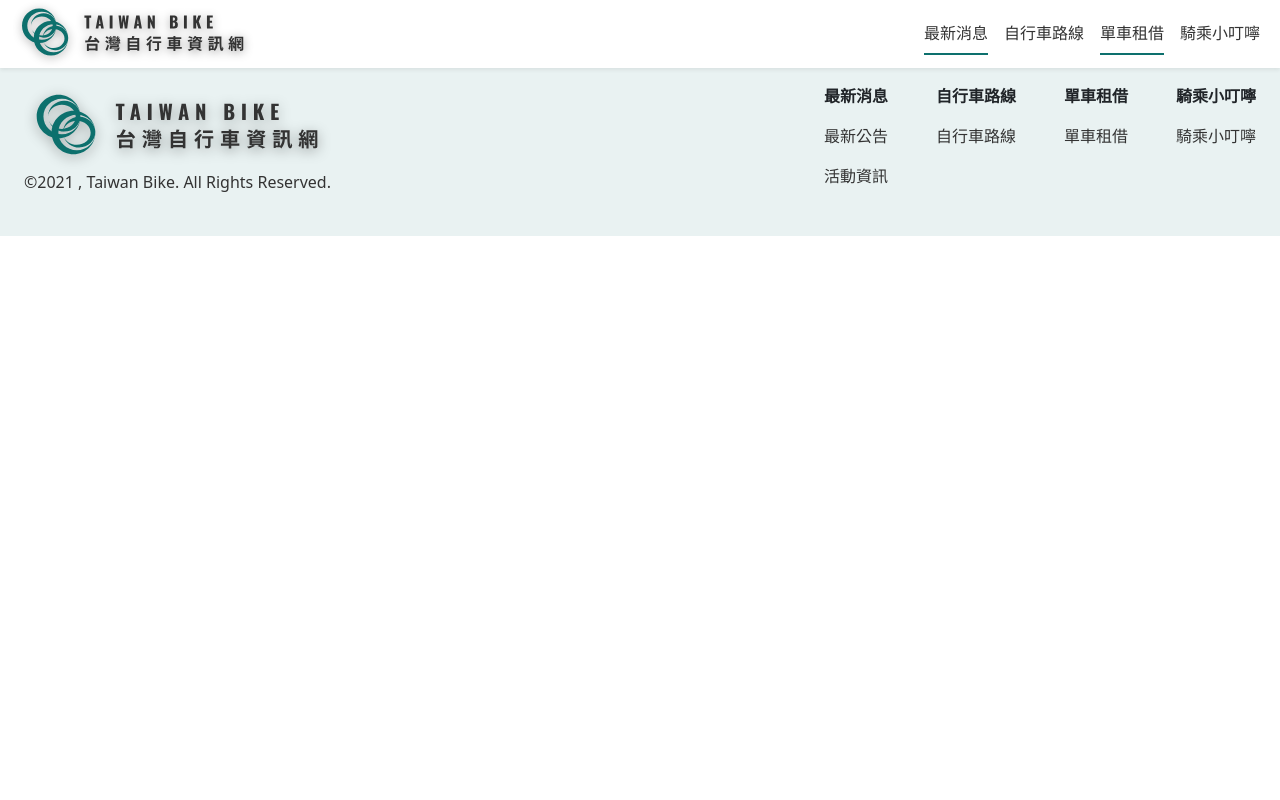
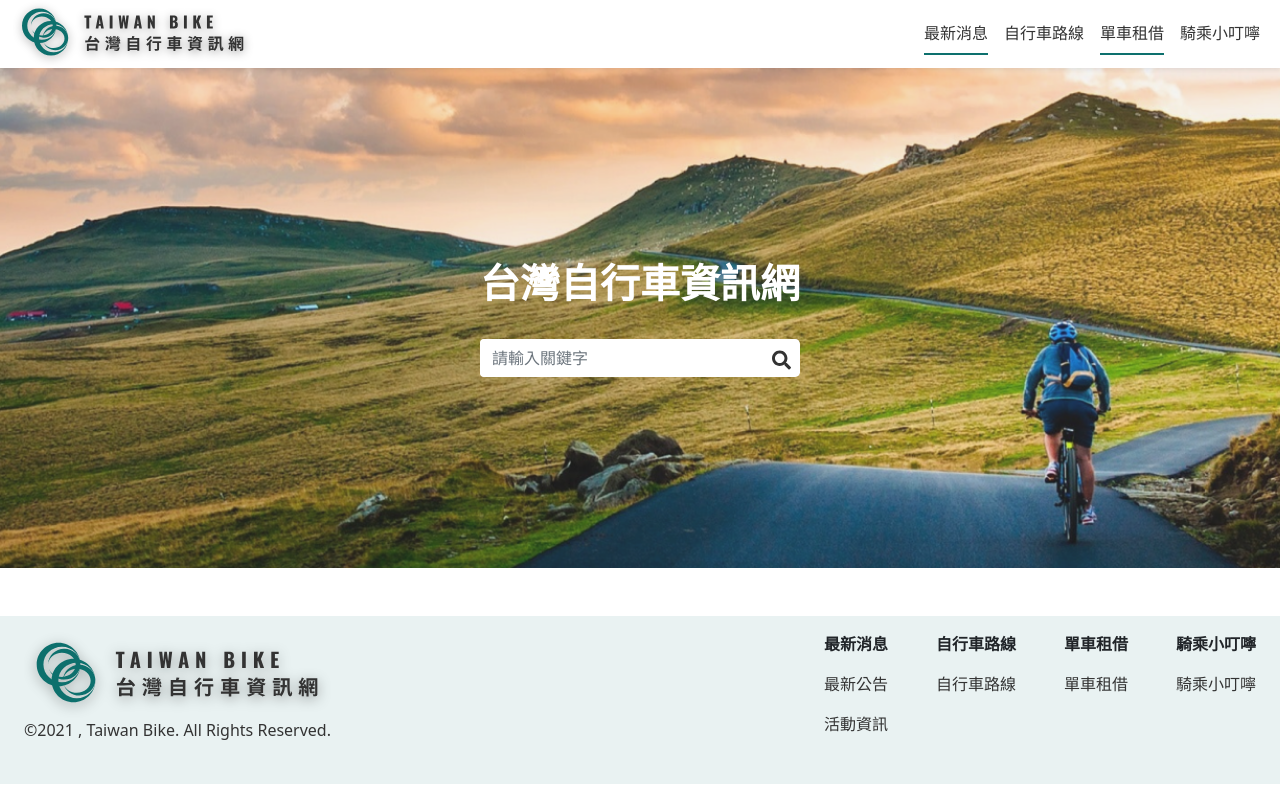
Before and after one commit to ken888686/wedding, a Vue app: page / in a window 1280 px wide. Built offline with nearby package versions, Linux system fonts and the light colour scheme.

Commit message:
add Banner

```diff
--- a/src/App.vue
+++ b/src/App.vue
@@ -2,11 +2,13 @@
 // This starter template is using Vue 3 <script setup> SFCs
 // Check out https://v3.vuejs.org/api/sfc-script-setup.html#sfc-script-setup
 import Header from "./components/Header.vue";
+import Banner from "./components/Banner.vue";
 import Footer from "./components/Footer.vue";
 </script>
 
 <template>
   <Header />
+  <Banner />
   <Footer />
 </template>
 
--- /dev/null
+++ b/src/components/Banner.vue
@@ -0,0 +1,23 @@
+<script></script>
+
+<template>
+  <div class="banner bg-cover position-relative mb-5">
+    <div class="position-absolute top-50 start-50 translate-middle">
+      <h1 class="fw-bold text-white pb-4">台灣自行車資訊網</h1>
+      <form class="d-flex bg-white rounded-3">
+        <input
+          type="text"
+          class="form-control border-0"
+          id="inputKeyword"
+          placeholder="請輸入關鍵字"
+        />
+        <button type="submit" class="btn px-2">
+          <img src="img/search.svg" alt="search" />
+        </button>
+      </form>
+    </div>
+  </div>
+</template>
+
+<style scoped>
+</style>
```
Also changed, not shown: index.html (+0 -110 lines).
